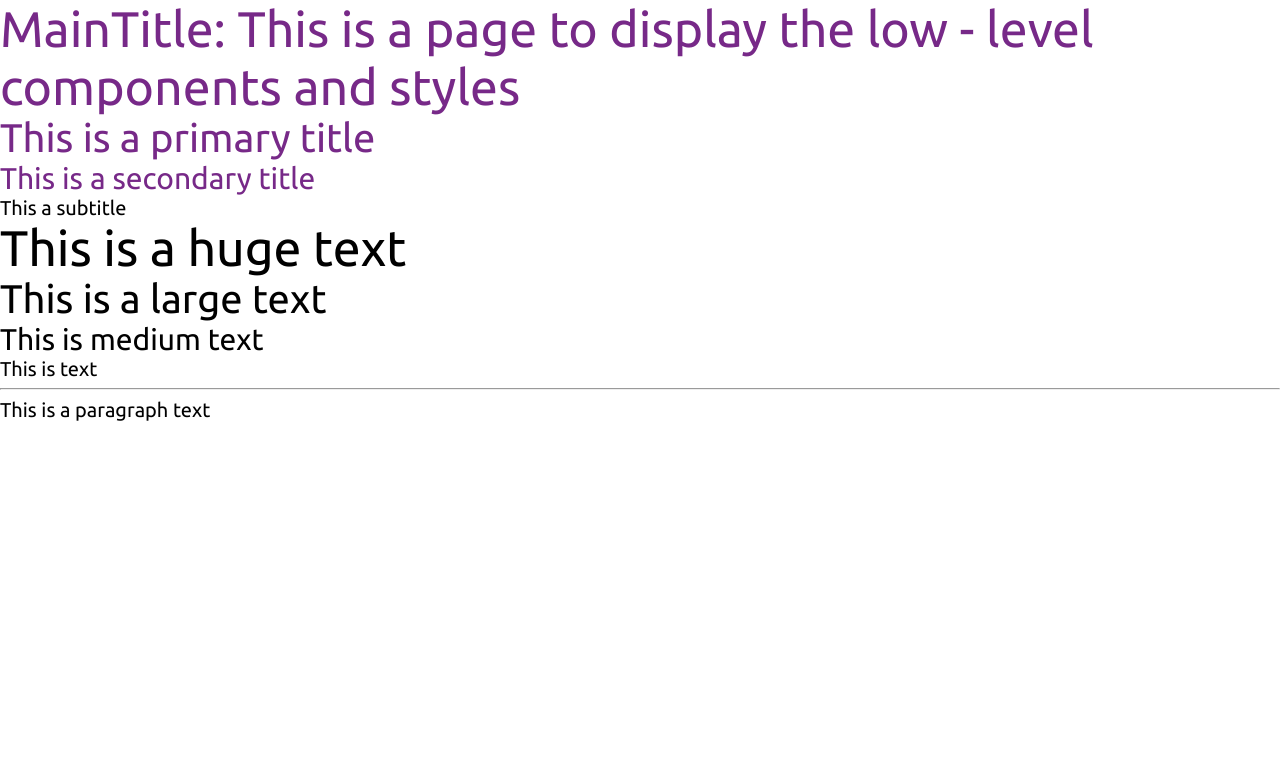
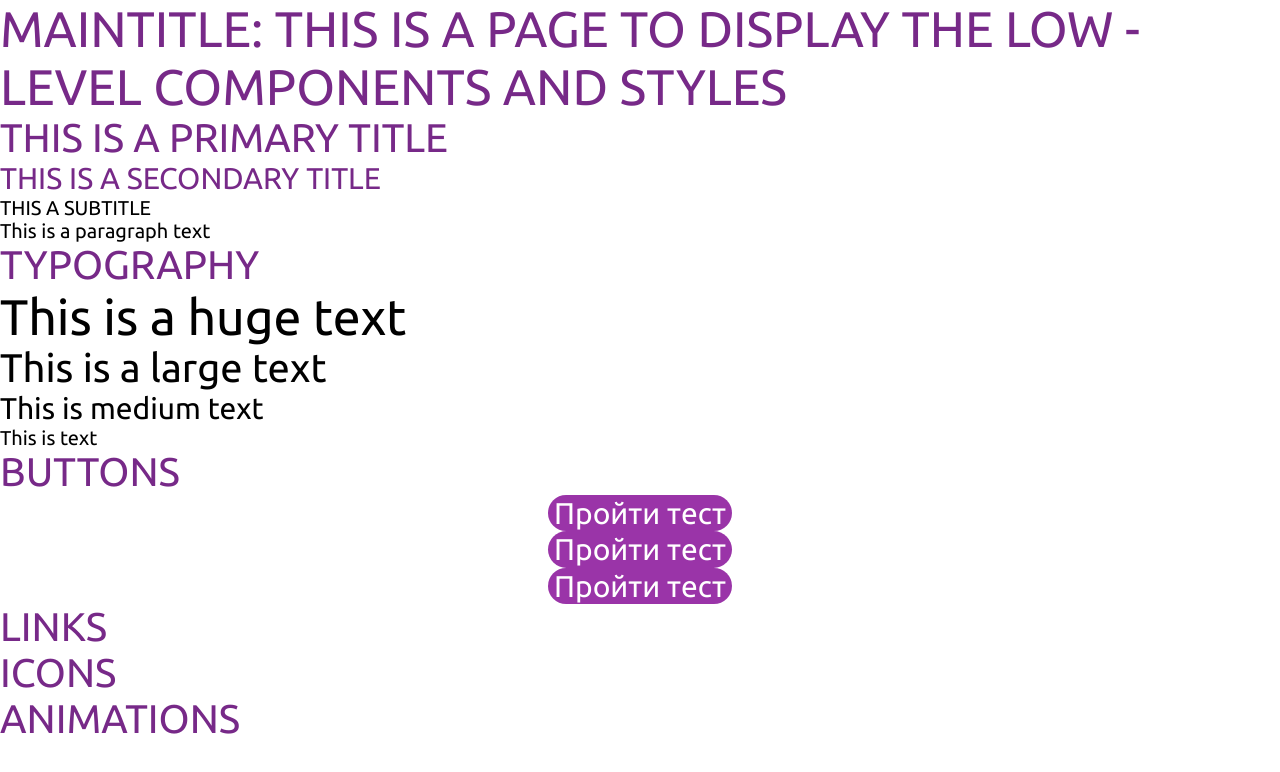
Before and after one commit to Studio-Yandex-Practicum/demencia-frontend, a React (Create React App) app: page /ui-kit in a window 1280 px wide. Shown: the top 772 px of the page. Built offline with nearby package versions, Linux system fonts and the light colour scheme.

Commit message:
feat: button style introduced

```diff
--- a/src/pages/ui-kit/ui-kit.tsx
+++ b/src/pages/ui-kit/ui-kit.tsx
@@ -1,5 +1,5 @@
 import React from "react";
-import { Layout } from "../../ui/controls/layout";
+import { Layout, Main, Section } from "../../ui/controls/layout";
 import {
   H1,
   MainTitle,
@@ -9,29 +9,49 @@ import {
   Subtitle,
   TextBlock,
 } from "../../ui/controls/typography";
+import { Button } from "../../ui/controls/button";
 import { FontSize } from "../../ui/types";
 // TODO: this is a temporary page to display the ui components
 const UiKitPage: React.FC = () => {
   return (
     <Layout>
       <header></header>
-      <main>
+      <Main>
         <MainTitle>
           MainTitle: This is a page to display the low - level components and
           styles
         </MainTitle>
+        <Section>
           <PrimaryTitle>This is a primary title</PrimaryTitle>
           <SecondaryTitle>This is a secondary title</SecondaryTitle>
           <Subtitle>This a subtitle</Subtitle>
+          <P>This is a paragraph text</P>
+        </Section>
+        <Section>
+          <PrimaryTitle>Typography</PrimaryTitle>
           <TextBlock size={FontSize.Huge} renderTag={"h2"}>
             This is a huge text
           </TextBlock>
           <TextBlock size={FontSize.Large}>This is a large text</TextBlock>
           <TextBlock size={FontSize.Medium}>This is medium text</TextBlock>
           <TextBlock size={FontSize.Default}>This is text</TextBlock>
-        <hr></hr>
-        <P>This is a paragraph text</P>
-      </main>
+        </Section>
+        <Section>
+          <PrimaryTitle>Buttons</PrimaryTitle>
+          <Button>Пройти тест</Button>
+          <Button>Пройти тест</Button>
+          <Button>Пройти тест</Button>
+        </Section>
+        <Section>
+          <PrimaryTitle>Links</PrimaryTitle>
+        </Section>
+        <Section>
+          <PrimaryTitle>Icons</PrimaryTitle>
+        </Section>
+        <Section>
+          <PrimaryTitle>Animations</PrimaryTitle>
+        </Section>
+      </Main>
       <footer></footer>
     </Layout>
   );
--- a/src/ui/controls/button.tsx
+++ b/src/ui/controls/button.tsx
@@ -1,5 +1,29 @@
-interface ButtonProps {}
+import styled, { DefaultTheme } from "styled-components";
+import { FontSize } from "../types/font-size.enum";
+import { typographySizeMixIn } from "./typography";
 
-export const Button: React.FunctionComponent<ButtonProps> = (props) => {
-  return <button></button>;
-};
+interface ButtonProps {
+  theme: DefaultTheme;
+  fullWidth: boolean;
+}
+
+export const Button = styled.button.attrs((props: ButtonProps) => ({
+  ...props,
+}))`
+  display: inline-block;
+  margin: auto;
+  border: none;
+  text-align: center;
+  text-decoration: none;
+  cursor: url("../../images/cursor_pointer.svg"), pointer;
+  font-family: ${(p) => p.theme.layout.fontFamily};
+  display: flex;
+  align-items: center;
+  justify-content: center;
+  width: ${(p) => (p.fullWidth ? "100%" : "auto")};
+  gap: ${(p) => p.theme.layout.defaultSpacing * 2}px;
+  border-radius: ${(p) => p.theme.layout.borderRadius}px;
+  color: ${(p) => p.theme.button.color};
+  background-color: ${(p) => p.theme.button.backgroundColor};
+  ${(p) => typographySizeMixIn({ theme: p.theme, size: FontSize.Medium })}
+`;
--- a/src/ui/controls/layout.tsx
+++ b/src/ui/controls/layout.tsx
@@ -1,5 +1,8 @@
 import styled, { css, DefaultTheme } from "styled-components";
 interface LayoutProps {
+  theme: DefaultTheme;
+}
+interface SectionProps {
   theme: DefaultTheme;
 }
 
@@ -10,3 +13,18 @@ export const Layout = styled.div<LayoutProps>`
   box-sizing: border-box;
   overflow: hidden;
 `;
+
+export const Main = styled.main`
+  position: relative;
+`;
+
+export const Section = styled.section<SectionProps>`
+  width: 100%;
+  padding: 0;
+`;
+
+export const TwoColumnSection = styled(Section)<SectionProps>`
+  display: grid;
+  grid-template-columns: repeat(auto-fit, minmax(320px, 1fr));
+  grid-gap: 0;
+`;
--- a/src/ui/controls/typography.tsx
+++ b/src/ui/controls/typography.tsx
@@ -1,12 +1,12 @@
 import React from "react";
 import styled, { css, DefaultTheme } from "styled-components";
-import { FontSize, PaletteColor, TextColorType } from "../types";
+import { FontSize, ColorType } from "../types";
 
 interface TextProps {
   readonly size?: FontSize;
-  readonly type?: TextColorType;
+  readonly type?: ColorType;
   readonly uppercase?: boolean;
-  readonly underscore?: boolean;
+  readonly underlined?: boolean;
 }
 
 interface TextBlockProps extends TextProps {
@@ -22,7 +22,7 @@ interface FontSizeProps {
 
 interface FontColorProps {
   readonly theme: DefaultTheme;
-  readonly type?: TextColorType;
+  readonly type?: ColorType;
 }
 
 export const typographySizeMixIn = (props: FontSizeProps) => {
@@ -38,18 +38,18 @@ export const typographySizeMixIn = (props: FontSizeProps) => {
 export const typographyColorMixIn = (props: FontColorProps) => {
   const selectedColor = () => {
     const { colors } = props.theme;
-    const type = props.type || TextColorType.Primary;
+    const type = props.type || ColorType.Primary;
     switch (type) {
-      case TextColorType.Primary: {
+      case ColorType.Primary: {
         return colors.textPrimary;
       }
-      case TextColorType.Secondary: {
+      case ColorType.Secondary: {
         return colors.textSecondary;
       }
-      case TextColorType.Accent: {
+      case ColorType.Accent: {
         return colors.accent;
       }
-      case TextColorType.AccentAlt: {
+      case ColorType.AccentAlt: {
         return colors.accentAlt;
       }
       default: {
@@ -70,7 +70,7 @@ export const textAnimationMixIn = () => {
   return "";
 };
 
-export const typographyMixin = css`
+export const typographyMixin = css<TextProps>`
   margin: 0;
   padding: 0;
   border: 0;
@@ -79,7 +79,9 @@ export const typographyMixin = css`
   word-break: break-word;
   ${typographySizeMixIn};
   ${typographyColorMixIn};
-  ${textAnimationMixIn}
+  ${textAnimationMixIn};
+  ${(props) => (!props.uppercase ? "" : "text-transform: uppercase;")}
+  ${(props) => (!props.underlined ? "" : "text-decoration-line: underline;")}
 `;
 
 export const P = styled.p<TextProps>`
@@ -142,7 +144,7 @@ export const TextBlock: React.FunctionComponent<TextBlockProps> = (props) => {
 
 export const MainTitle: React.FunctionComponent = (props) => {
   return (
-    <H1 size={FontSize.Huge} type={TextColorType.Accent}>
+    <H1 size={FontSize.Huge} type={ColorType.Accent} uppercase={true}>
       {props.children}
     </H1>
   );
@@ -150,7 +152,7 @@ export const MainTitle: React.FunctionComponent = (props) => {
 
 export const PrimaryTitle: React.FunctionComponent = (props) => {
   return (
-    <H2 size={FontSize.Large} type={TextColorType.Accent}>
+    <H2 size={FontSize.Large} type={ColorType.Accent} uppercase={true}>
       {props.children}
     </H2>
   );
@@ -158,7 +160,7 @@ export const PrimaryTitle: React.FunctionComponent = (props) => {
 
 export const SecondaryTitle: React.FunctionComponent = (props) => {
   return (
-    <H3 size={FontSize.Medium} type={TextColorType.Accent}>
+    <H3 size={FontSize.Medium} type={ColorType.Accent} uppercase={true}>
       {props.children}
     </H3>
   );
@@ -166,7 +168,7 @@ export const SecondaryTitle: React.FunctionComponent = (props) => {
 
 export const Subtitle: React.FunctionComponent = (props) => {
   return (
-    <P size={FontSize.Default} type={TextColorType.Primary}>
+    <P size={FontSize.Default} type={ColorType.Primary} uppercase={true}>
       {props.children}
     </P>
   );
--- a/src/ui/declarations/theme.d.ts
+++ b/src/ui/declarations/theme.d.ts
@@ -1,11 +1,13 @@
 // import original module declarations
 import "styled-components";
 import {Palette, Layout, Typography} from "../types";
+import { ColorInfo } from "../types/palette";
 
 // and extend them!
 declare module "styled-components" {
   export interface DefaultTheme {
     layout: Layout;
+    button: ColorInfo;
     colors: Palette;
     typography: Typography;
   }
--- a/src/ui/theme.ts
+++ b/src/ui/theme.ts
@@ -1,11 +1,17 @@
 import { DefaultTheme } from "styled-components";
-import { defaultPalette } from "./types";
+import { defaultPalette, PaletteColor } from "./types";
 
 const themeLight: DefaultTheme = {
   layout: {
+    fontFamily: '"Ubuntu", Arial, sans-serif;',
     maxWidth: 1920,
     minWidth: 320,
-    defaultSpacing: 4 /* todo */,
+    defaultSpacing: 8 /* todo */,
+    borderRadius: 25,
+  },
+  button: {
+    color: PaletteColor.White,
+    backgroundColor: PaletteColor.Purple,
   },
   colors: defaultPalette /* todo */,
   typography: {
--- a/src/ui/types/text-color-type.enum.ts
+++ b/src/ui/types/color-type.enum.ts
@@ -1,4 +1,4 @@
-export enum TextColorType {
+export enum ColorType {
   Default,
   Primary,
   Secondary,
--- a/src/ui/types/index.ts
+++ b/src/ui/types/index.ts
@@ -3,7 +3,7 @@ import { PaletteColor } from "./palette-color.enum";
 import { Layout } from "./layout";
 import { Typography } from "./typography";
 import { FontSize } from "./font-size.enum";
-import { TextColorType } from "./text-color-type.enum";
+import { ColorType } from "./color-type.enum";
 
 // TODO: update palette properly
 const defaultPalette: Palette = {
@@ -19,5 +19,5 @@ const defaultPalette: Palette = {
   accentAlt: PaletteColor.Green,
 };
 
-export { PaletteColor, TextColorType, defaultPalette, FontSize };
+export { PaletteColor, ColorType, defaultPalette, FontSize };
 export type { Layout, Typography };
--- a/src/ui/types/layout.ts
+++ b/src/ui/types/layout.ts
@@ -1,5 +1,7 @@
 export interface Layout {
+    fontFamily: string;
     maxWidth: number;
     minWidth: number;
     defaultSpacing: number;
+    borderRadius: number;
 }
--- a/src/ui/types/palette.ts
+++ b/src/ui/types/palette.ts
@@ -1,4 +1,9 @@
 import { PaletteColor } from ".";
+
+export interface ColorInfo {
+  color: PaletteColor;
+  backgroundColor: PaletteColor;
+}
 
 export interface Palette {
   background: PaletteColor;
```
Lines whose indentation alone changed are shown as unchanged.
